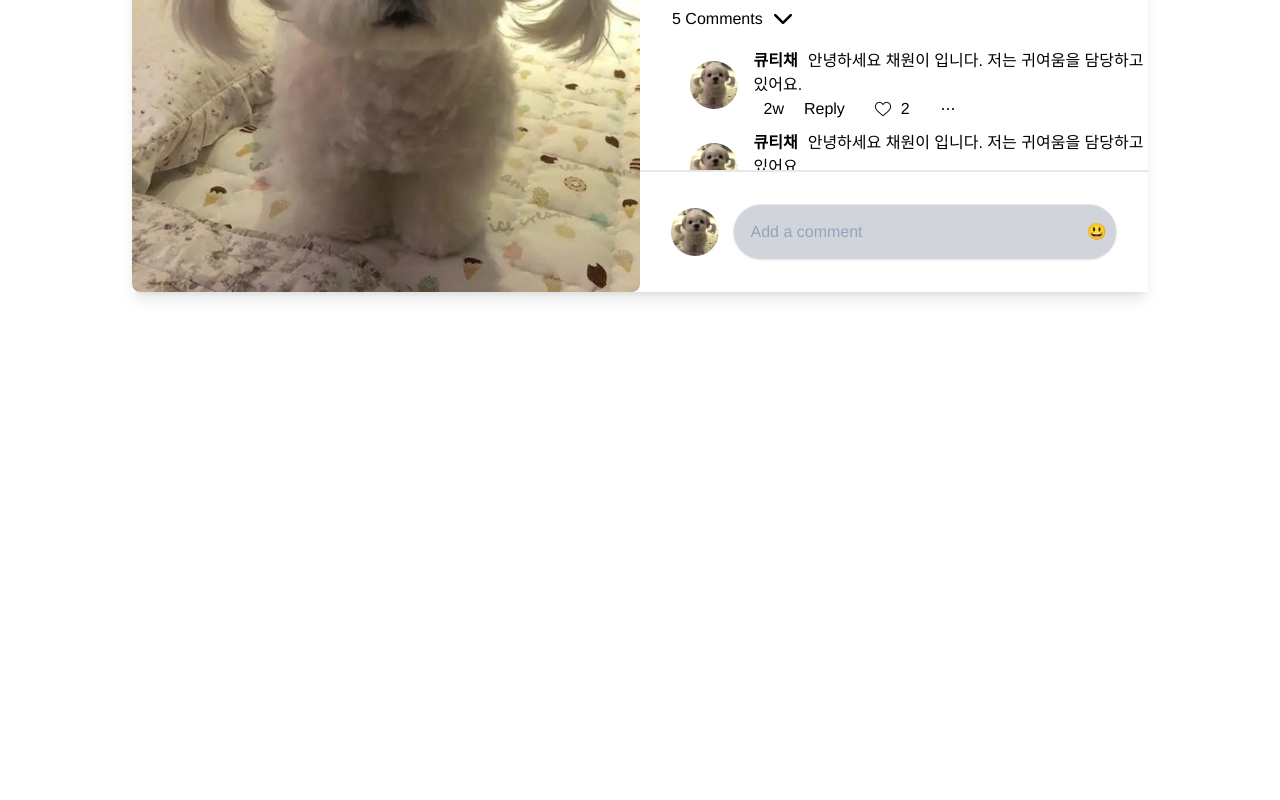
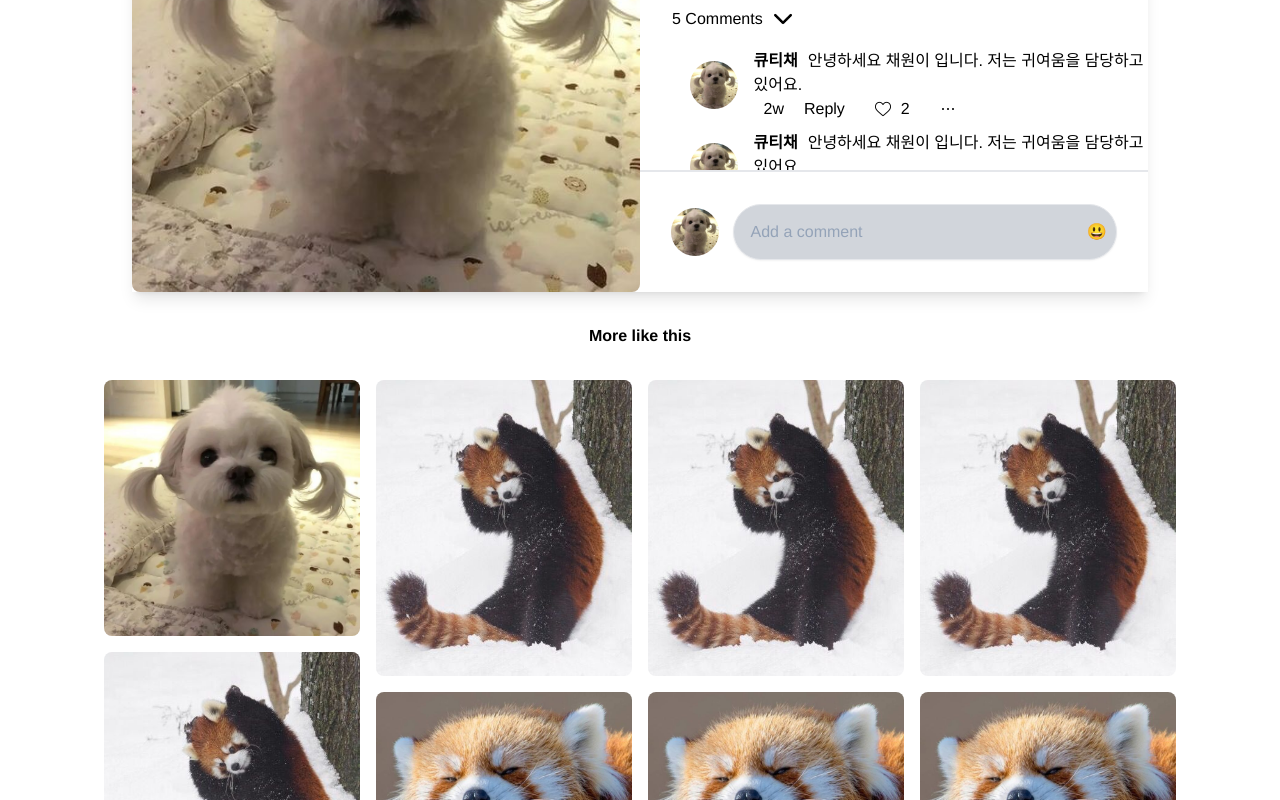
Before and after one commit to bbunnies37/pin_front, a Vue app: page /pin-detail in a window 1280 px wide. Shown: the part 305-1105 px from the top of the page. Before the commit the page ends 800 px from the top, so only its background shows below. Built offline with nearby package versions, Linux system fonts and the light colour scheme.

Commit message:
<style> publish pin detail page

```diff
--- a/src/views/PinDetail.vue
+++ b/src/views/PinDetail.vue
@@ -1,5 +1,5 @@
 <template>
-  <div class="flex justify-center">
+  <div class="flex justify-center flex-wrap">
     <div
       class="z-[1] rounded-full z-[4] fixed left-0 mt-[16px] bg-white/[.7] justify-center flex items-center w-[48px] h-[48px]">
       <img class=" w-[20px] h-[20px]" src="../assets/images/back_arrow.png" alt="뒤로가기 버튼">
@@ -18,7 +18,7 @@
                     :alt="images[props.idx % 4]">
               </div>
             </div>
-            <div class="w-[508px] pt-[32px] relative overflow-auto">
+            <div class="w-[508px] pt-[32px] relative overflow-auto overflow-x-hidden">
               <div class="flex justify-between sticky top-[-32px] w-full bg-white z-[2] px-[32px] ">
                 <div class="flex justify-between ">
                   <div class="w-[48px] h-[48px] flex justify-center items-center">
@@ -73,12 +73,20 @@
             </div>
           </div>
         </div>
+        <div class="text-center px-[12px] py-[32px] w-full font-bold">More like this</div>
+        <div class="w-100 flex justify-center flex-wrap">
+      <div class="flex flex-wrap flex-col content-center h-[2917px] w-[1260px] relative">
+        <Pin v-for="i in 30" :key="i" :idx="i" />
+      </div>
+    </div>
       </div>
 </template>
 
 <script setup lang="ts">
 import CommentInput from '../components/CommentInput.vue'
 import Comment from '../components/Comment.vue'
+import Pin from '../components/Pin.vue'
+
 const images = ['angryChae.jpg', 'cuteChae.jpg', 'kawaiiChae.jpg', 'merongChae.jpg']
 const props = defineProps({
   idx: {
```
